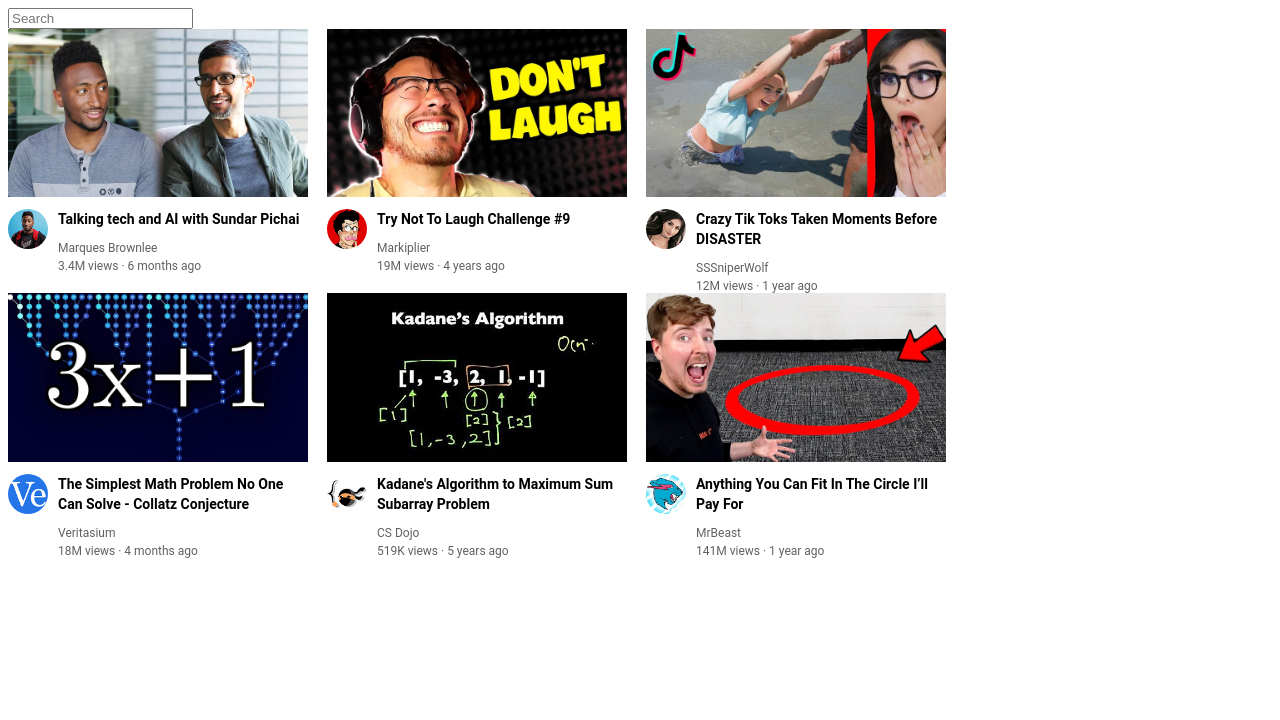
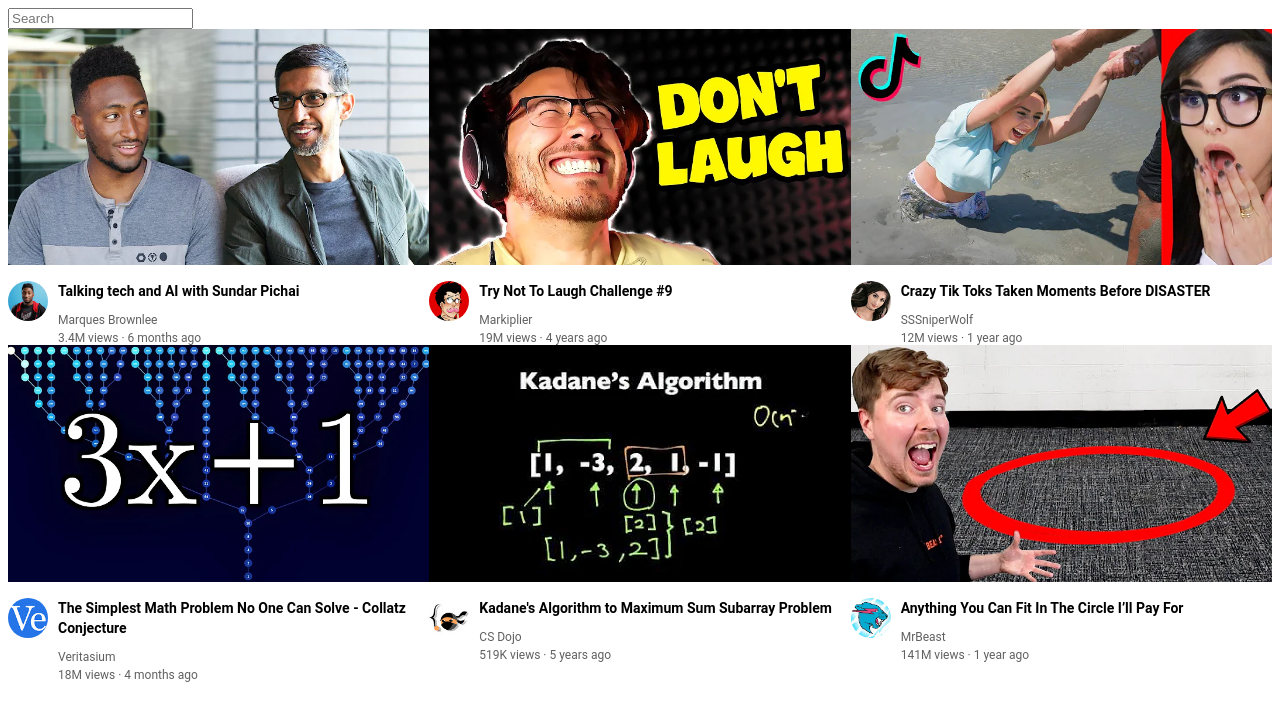
Before and after one commit to Yasshhh12/Youtube-clone, a plain HTML site: page index.html in a window 1280 px wide. Drawn offline with Linux system fonts and the light colour scheme.

Commit message:
done with grid

```diff
--- a/style.css
+++ b/style.css
@@ -5,12 +5,17 @@ p {
   }
 
   .thumbnail {
-    width: 300px;
-    display: block;
+    width: 100%;
   }
 
   .search-bar {
     display: block;
+  }
+
+  .video-grid {
+    display: grid;
+    grid-template-columns: 1fr 1fr 1fr;
+
   }
 
   .video-title {
@@ -20,13 +25,6 @@ p {
     line-height: 20px;
     margin-bottom: 12px;
     font-weight: bold;
-  }
-
-  .video-preview {
-    width: 300px;
-    display: inline-block;
-    vertical-align: top;
-    margin-right: 15px;
   }
 
   .video-info-grid{
```
